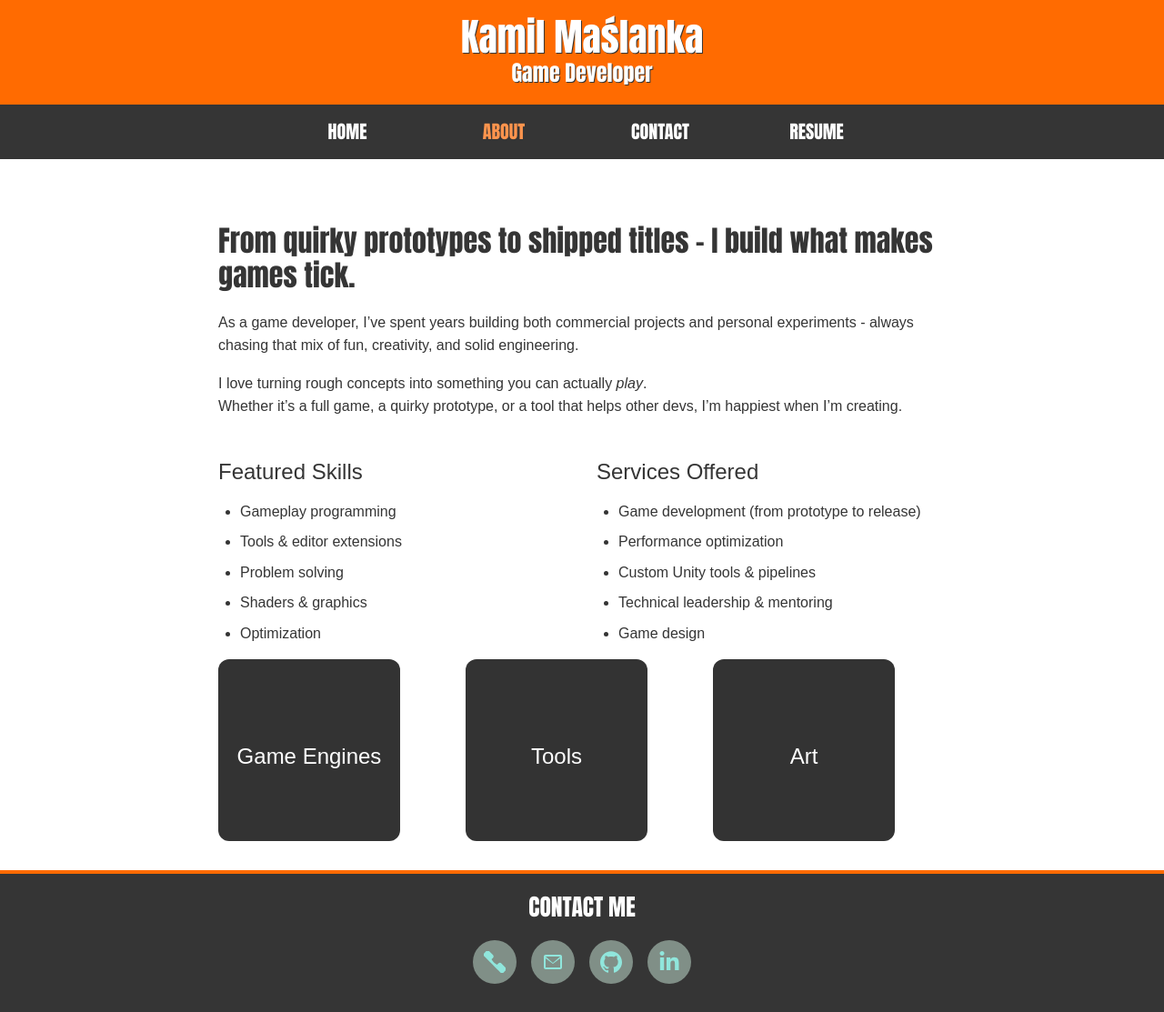
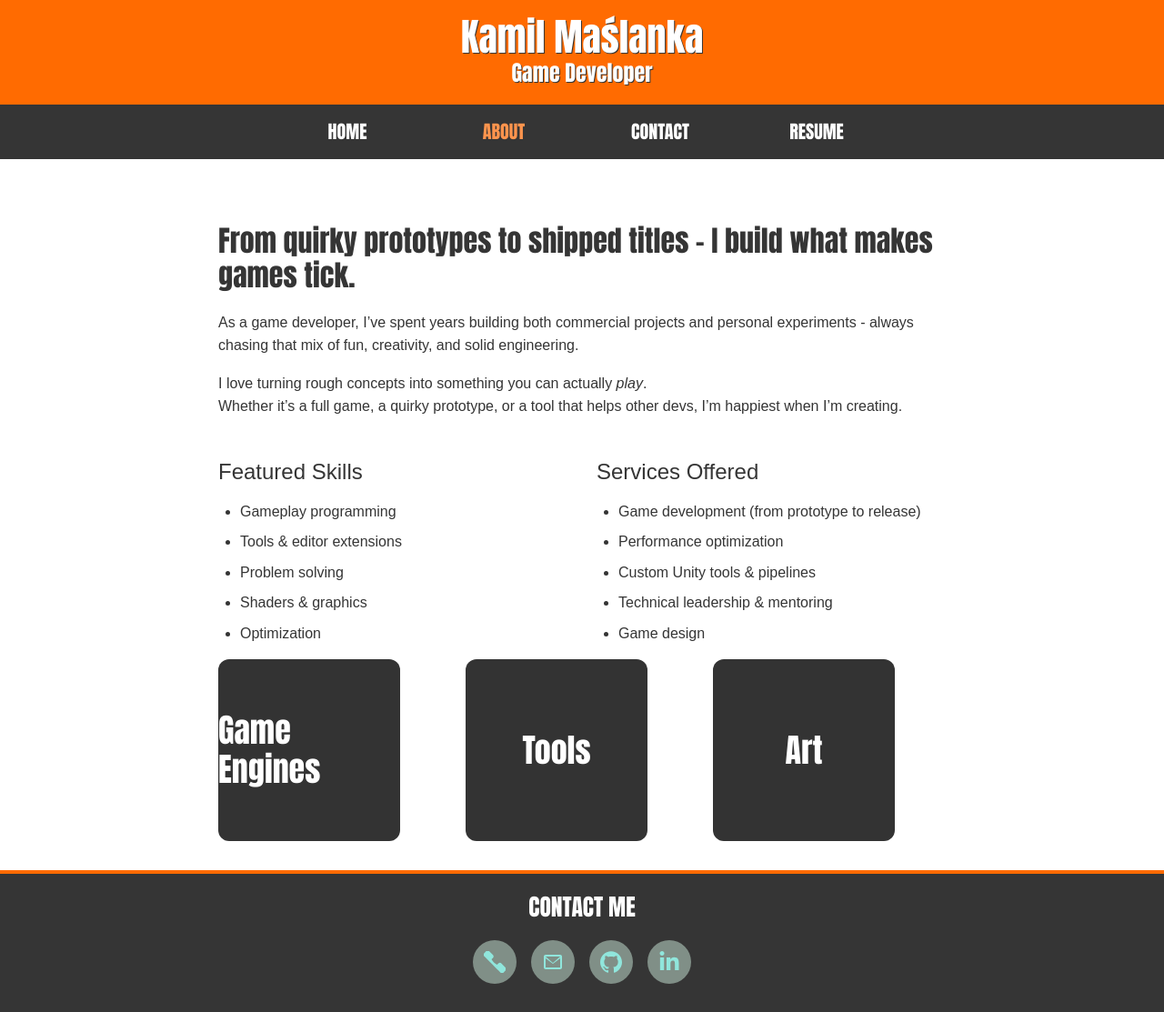
Before and after one commit to juna8001/juna8001.github.io, a Jekyll site: the page built from pages/about.md, in a window 1280 px wide. Shown: the whole page at 91% size. Built offline with Jekyll 4.4.1, drawn with Linux system fonts in a browser that asks for light colours; grey boxes are pictures that could not be loaded.

Commit message:
style improvements

```diff
--- a/assets/styles/tech_stack.css
+++ b/assets/styles/tech_stack.css
@@ -39,20 +39,31 @@
 }
 
 .tech-stack-grid {
-  display: grid;
-  grid-template-columns: repeat(auto-fit, minmax(200px, 1fr));
-  gap: 1rem;
+    display: grid;
+    grid-template-columns: repeat(auto-fit, minmax(200px, 1fr));
+    gap: 1rem;
 }
 
 .tech-list {}
 
-.tech-item {}
+.tech-item {
+    display: flex;
+}
 
 .tech-icon {
     width: auto;
-    height: 20px;
+    height: 32px;
     vertical-align: middle;
     margin-right: 8px;
 }
 
-.tech-name {}
+.tech-name {
+    font-family: var(--reckoner);
+    margin: 0;
+}
+
+.card-front h3{
+    margin: 0;
+    font-family: var(--reckoner);
+    font-size: 36px;
+}
```
